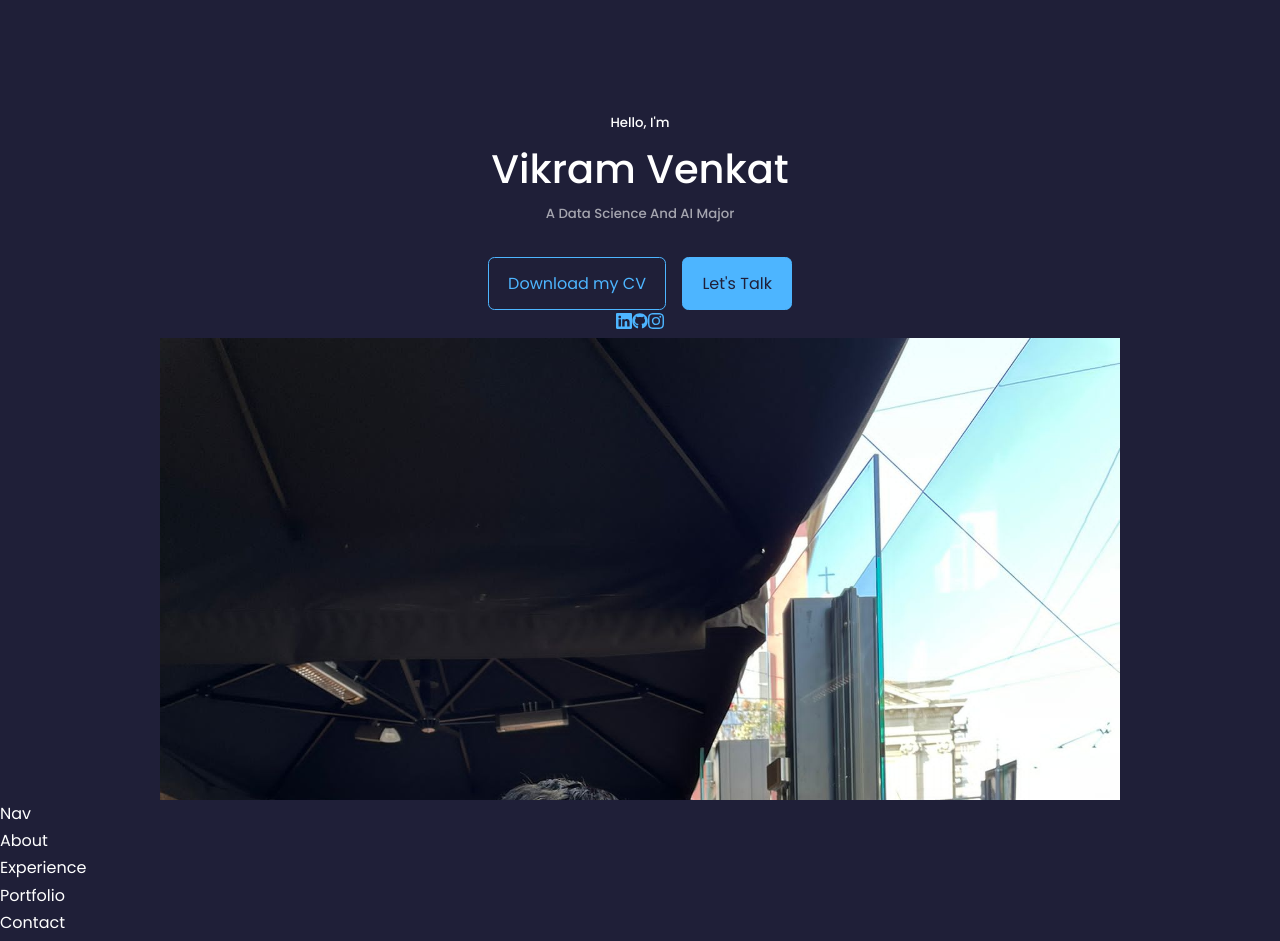
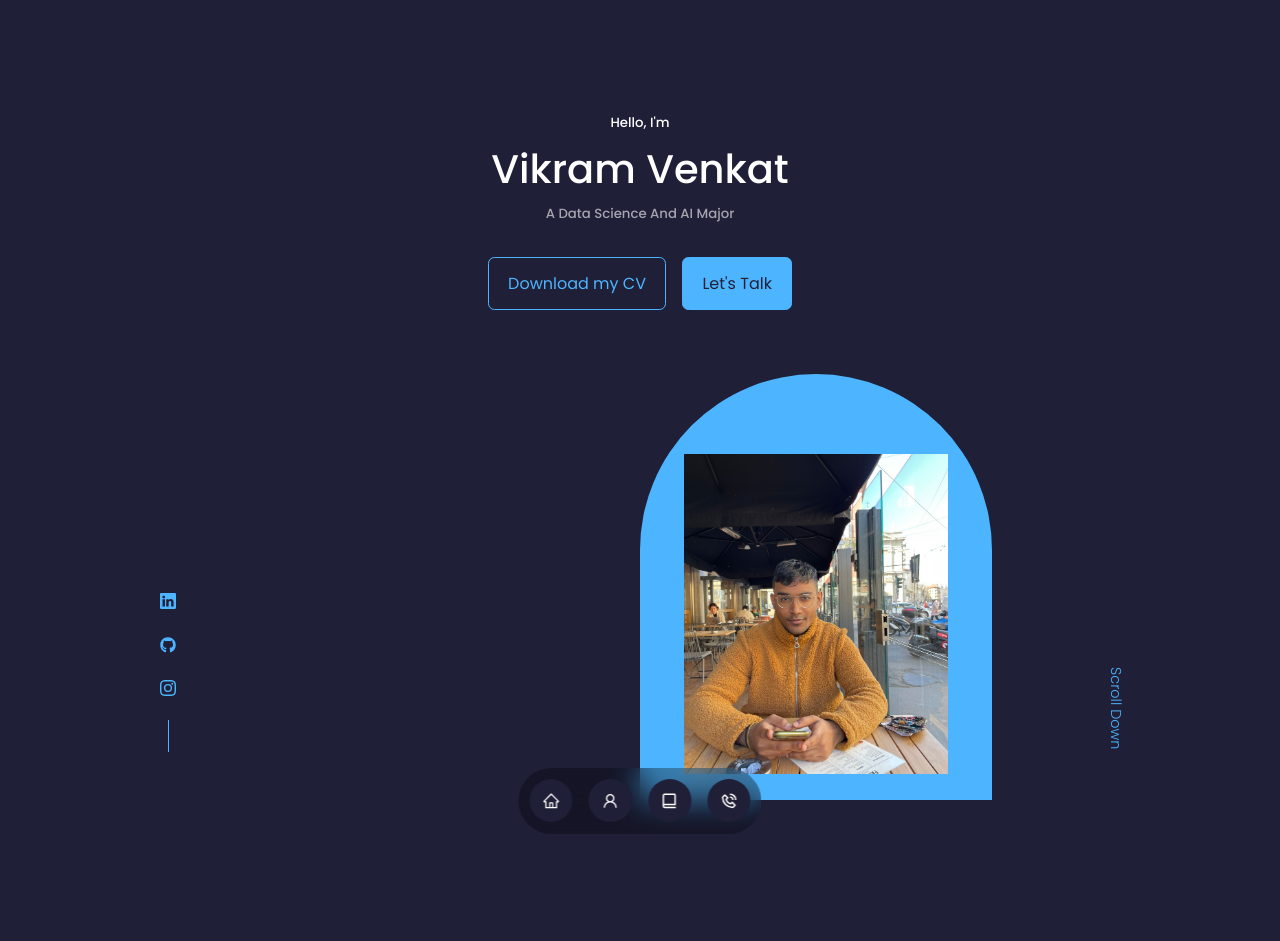
Before and after one commit to Vikramven/personal, a React (Create React App) app: page / in a window 1280 px wide. Shown: the top 941 px of the page. Built offline with nearby package versions, Linux system fonts and the light colour scheme.

Commit message:
social icons and home bar

```diff
--- a/src/App.jsx
+++ b/src/App.jsx
@@ -15,7 +15,6 @@ const App = () => {
       <Nav/>
       <About/>
       <Experience/>
-      <Portfolio/>
 
       <Contact/>
       <Footer/>
--- a/src/components/about/About.jsx
+++ b/src/components/about/About.jsx
@@ -2,7 +2,7 @@ import React from 'react'
 import '/Users/vikramvenkat/personal/src/components/about/about.css'
 const About = () => {
   return (
-    <div>About</div>
+    <section id='about'>About</section>
   )
 }
 
--- a/src/components/contact/Contact.jsx
+++ b/src/components/contact/Contact.jsx
@@ -2,7 +2,7 @@ import React from 'react'
 import '/Users/vikramvenkat/personal/src/components/contact/contact.css'
 const contact = () => {
   return (
-    <div>Contact</div>
+    <section id='contact'>Contact</section>
   )
 }
 
--- a/src/components/experience/Experience.jsx
+++ b/src/components/experience/Experience.jsx
@@ -2,7 +2,7 @@ import React from 'react'
 import '/Users/vikramvenkat/personal/src/components/experience/experience.css'
 const Experience = () => {
   return (
-    <div>Experience</div>
+    <section id='experience'>Experience</section>
   )
 }
 
--- a/src/components/header/Header.jsx
+++ b/src/components/header/Header.jsx
@@ -14,7 +14,7 @@ const Header = () => {
         <Socials/>
 
         <div className="icons">
-          <img src={ME} alt="Picture"/>
+          <img src={ME} alt='My Picture' className='container vikram'/>
         </div>
 
         <a href="#contact" className='scroll_down'>Scroll Down</a>
--- a/src/components/header/Socials.jsx
+++ b/src/components/header/Socials.jsx
@@ -5,9 +5,9 @@ import {BsInstagram} from 'react-icons/bs'
 const Socials = () => {
   return (
     <div className='header__socials'>
-        <a href="www.linkedin.com/in/vikram-venkat" target="_blank"><BsLinkedin/></a>
+        <a href="www.linkedin.com/in/vikram-venkat" target="_blank" size={70}><BsLinkedin/></a>
         <a href="https://github.com/Vikramven" target="_blank"><FaGithub/></a>
-        <a href="https://www.instagram.com/vikramvenkt" target="_blank"><BsInstagram/></a>
+        <a href="https://www.instagram.com/vikramvenkt" target="_blank" ><BsInstagram/></a>
     </div>
   )
 }
--- a/src/components/header/header.css
+++ b/src/components/header/header.css
@@ -18,3 +18,53 @@ header{
     justify-content: center;
 
 }
+
+/*---Social icons---*/
+.header__socials{
+    display: flex;
+    flex-direction: column;
+    align-items: center;
+    gap: 1rem;
+    position: absolute;
+    left: 0;
+    bottom: 3rem;
+
+}
+
+
+/*after is an inline element, often used to create cosmetic property  */
+.header__socials::after{
+    content: '';
+    width: 1px;
+    height: 2rem;
+    background: var(--color-bg-primary);
+}
+
+
+
+.icons{
+    background-color: var(--color-bg-primary);
+    width: 22rem;
+    height: 30rem;
+    position: absolute;
+    left: 50%;
+    transform: translateX(-50% - 11rem);
+    margin-top: 4rem;
+    border-radius: 12rem 12rem 0 0;
+}
+.icons img{
+    height: 400px;
+    padding-top: 80px;
+    border-radius: ;
+    padding-bottom: -50px;
+}
+
+/*---scroll down---*/
+.scroll_down{
+    position: absolute;
+    right: -2.3rem;
+    bottom: 5rem;
+    transform: rotate(90deg);
+    font-weight: 300;
+    font-size: 0.9rem;
+}
--- a/src/components/nav/Nav.jsx
+++ b/src/components/nav/Nav.jsx
@@ -1,9 +1,21 @@
 import React from 'react'
 import '/Users/vikramvenkat/personal/src/components/nav/nav.css'
-const nav = () => {
+import {AiOutlineHome} from 'react-icons/ai'
+import {AiOutlineUser} from 'react-icons/ai'
+import {BiBookAlt} from 'react-icons/bi'
+import {BiPhoneCall} from 'react-icons/bi'
+import { useState } from 'react'
+const Nav = () => {
+  const[activeNav, setActiveNav] = useState('#')
   return (
-    <div>Nav</div>
+    <nav>
+      <a href="#" className={activeNav=== '#' ? 'active' : ''}><AiOutlineHome/></a>
+      <a href="#about" onClick={()=> setActiveNav('#about')} className={activeNav=== '#' ? 'active' : ''}><AiOutlineUser/></a>
+      <a href="#experience" onClick={()=> setActiveNav('#experience')} className={activeNav=== '#' ? 'active' : ''}><BiBookAlt/></a>
+      <a href="#contact" onClick={()=> setActiveNav('#contact')} className={activeNav=== '#' ? 'active' : ''}><BiPhoneCall/></a>
+
+    </nav>
   )
 }
 
-export default nav
+export default Nav
--- a/src/components/nav/nav.css
+++ b/src/components/nav/nav.css
@@ -0,0 +1,34 @@
+nav{
+    background: rgba(0,0,0,0.3);
+    width: max-content;
+    display: block;
+    padding: 0.7rem;
+    z-index: 2;
+    position:relative;
+    left: 50%;
+    transform: translate(-50%);
+    bottom:2rem;
+    display: flex;
+    gap: 1rem;
+    border-radius: 3rem;
+    backdrop-filter: blur(15px);
+
+}
+
+nav a{
+    background: transparent;
+    padding: 0.8rem;
+    border-radius: 50%;
+    display: flex;
+    color: var(--color-light);
+    font-size: 1.1rem;
+}
+
+nav a:hover{
+    background: black;
+}
+
+nav a.active{
+    background-color: var(--color-bg);
+    color: var(--color-white);
+}
--- a/src/index.css
+++ b/src/index.css
@@ -59,6 +59,7 @@ h1{
 
 section{
     margin-top: 8rem;
+    height: 100vh;
 }
 
 section > h2, section > h5{
```
